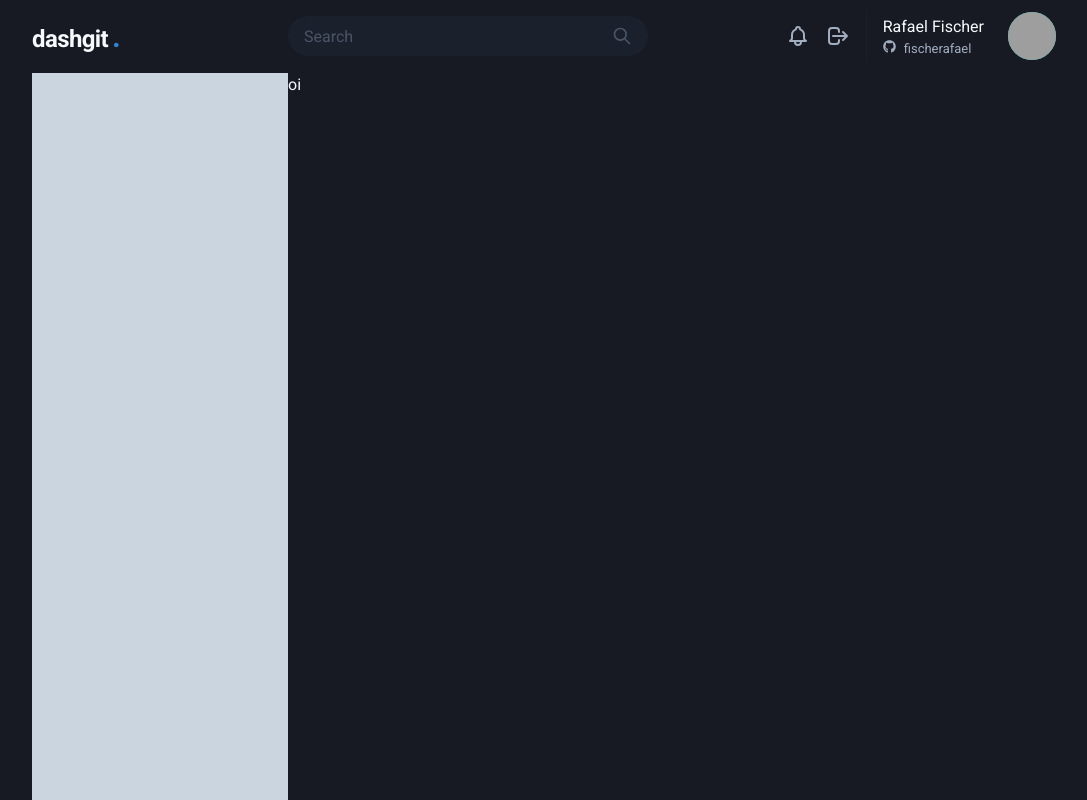
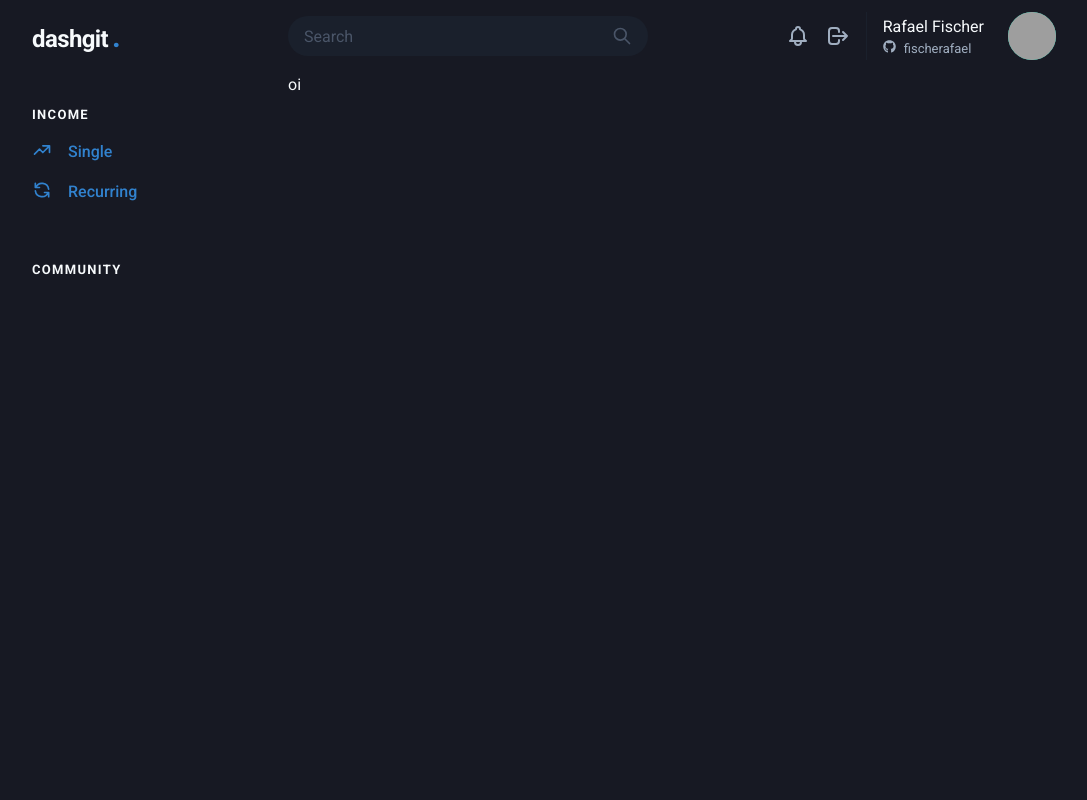
Before and after one commit to fischerafael/dashgo, a Next.js app: page /app in a window 1280 px wide. Shown: the whole page, without its empty margins (96-1183 px from the left). Built offline with nearby package versions, Linux system fonts and the light colour scheme; grey boxes are pictures that could not be loaded.

Commit message:
started the finish of dashbar

```diff
--- a/src/components/organisms/Sidebar.tsx
+++ b/src/components/organisms/Sidebar.tsx
@@ -1,10 +1,42 @@
-import { Box, VStack } from '@chakra-ui/react'
+import { Box, VStack, Text, Link, Icon } from '@chakra-ui/react'
+import { HiOutlineRefresh, HiOutlineTrendingUp } from 'react-icons/hi'
 
 export const Sidebar = () => {
     return (
-        <Box as="aside" w="64" bg="gray.300">
-            <VStack spacing="12" align="flex-start">
-                oi
+        <Box as="aside" w="64" py="8">
+            <VStack spacing="10" align="flex-start">
+                <Box w="full">
+                    <Text
+                        fontWeight="bold"
+                        fontSize="small"
+                        letterSpacing="widest"
+                    >
+                        INCOME
+                    </Text>
+                    <VStack spacing="4" py="4" align="flex-start">
+                        <Link display="flex" w="full" color="blue.500">
+                            <Icon as={HiOutlineTrendingUp} fontSize="20" />
+                            <Text ml="4" fontWeight="medium">
+                                Single
+                            </Text>
+                        </Link>
+                        <Link display="flex" w="full" color="blue.500">
+                            <Icon as={HiOutlineRefresh} fontSize="20" />
+                            <Text ml="4" fontWeight="medium">
+                                Recurring
+                            </Text>
+                        </Link>
+                    </VStack>
+                </Box>
+                <Box>
+                    <Text
+                        fontWeight="bold"
+                        fontSize="small"
+                        letterSpacing="widest"
+                    >
+                        COMMUNITY
+                    </Text>
+                </Box>
             </VStack>
         </Box>
     )
```
